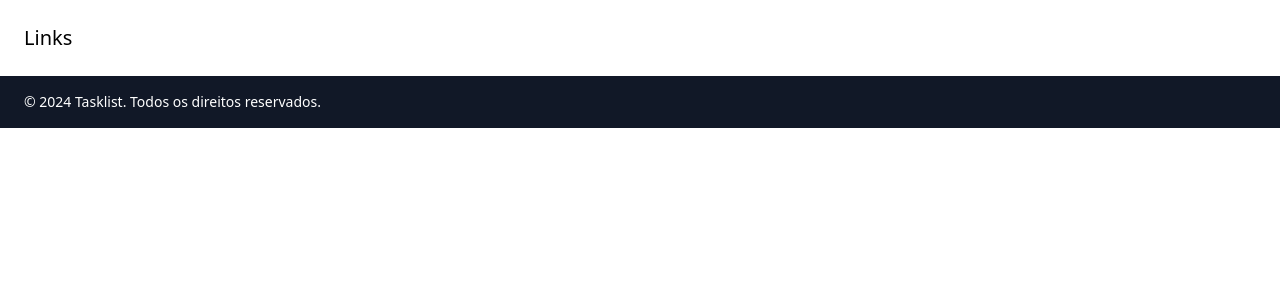
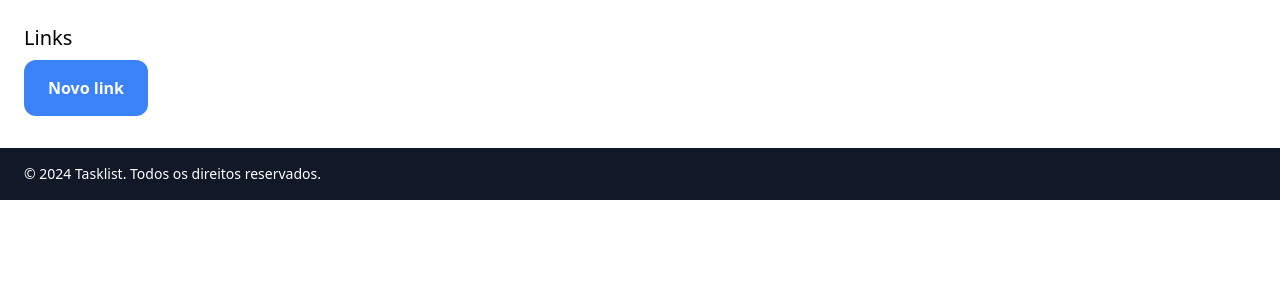
Before and after one commit to Pitossomo/django-tasklist, a Django app: page /links/links/ in a window 1280 px wide. Shown: the part 104-404 px from the top of the page. Run offline with Django 5.2, Linux system fonts and the light colour scheme; the visitor is signed in with stand-in values (Sample User, id 1); data that the repository does not hold is empty; some libraries are stand-ins or nearby versions.

Commit message:
feat(links.html): Add button to add link on links page

```diff
--- a/tasklist/link/templates/link/links.html
+++ b/tasklist/link/templates/link/links.html
@@ -4,6 +4,7 @@
 
 {% block content %}
     <h1 class="text-xl">Links</h1>
+    <a href="{% url 'links:create_link' %}" class="inline-block py-4 px-6 my-2 font-semibold bg-blue-500 hover:bg-blue-600 text-white rounded-xl">Novo link</a>
 
     <div class="grid grid-cols-3 gap-3">
         {% for link in links %}
@@ -18,4 +19,5 @@
             </div>
         {% endfor %}
     </div>
+
 {% endblock %}
```
